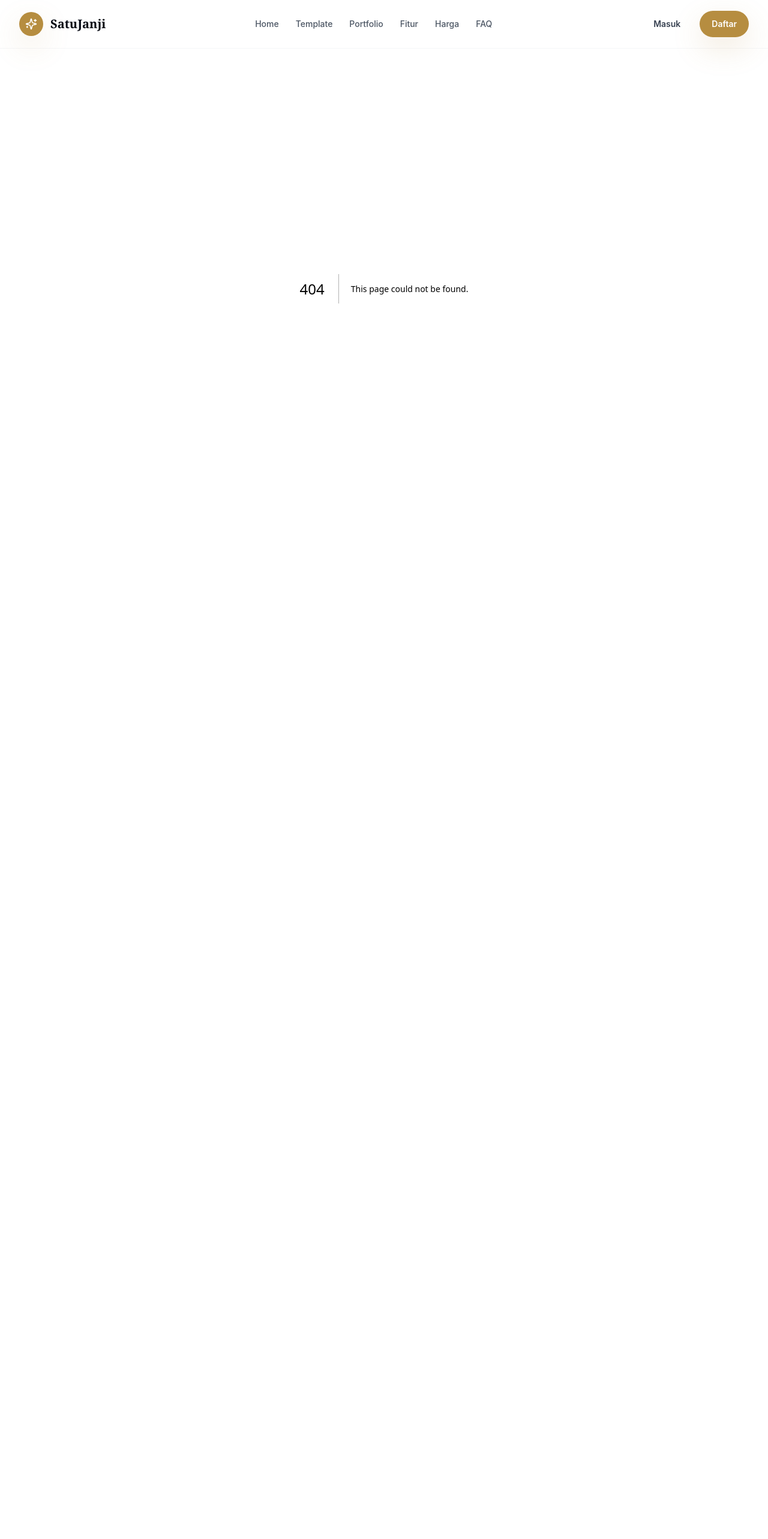
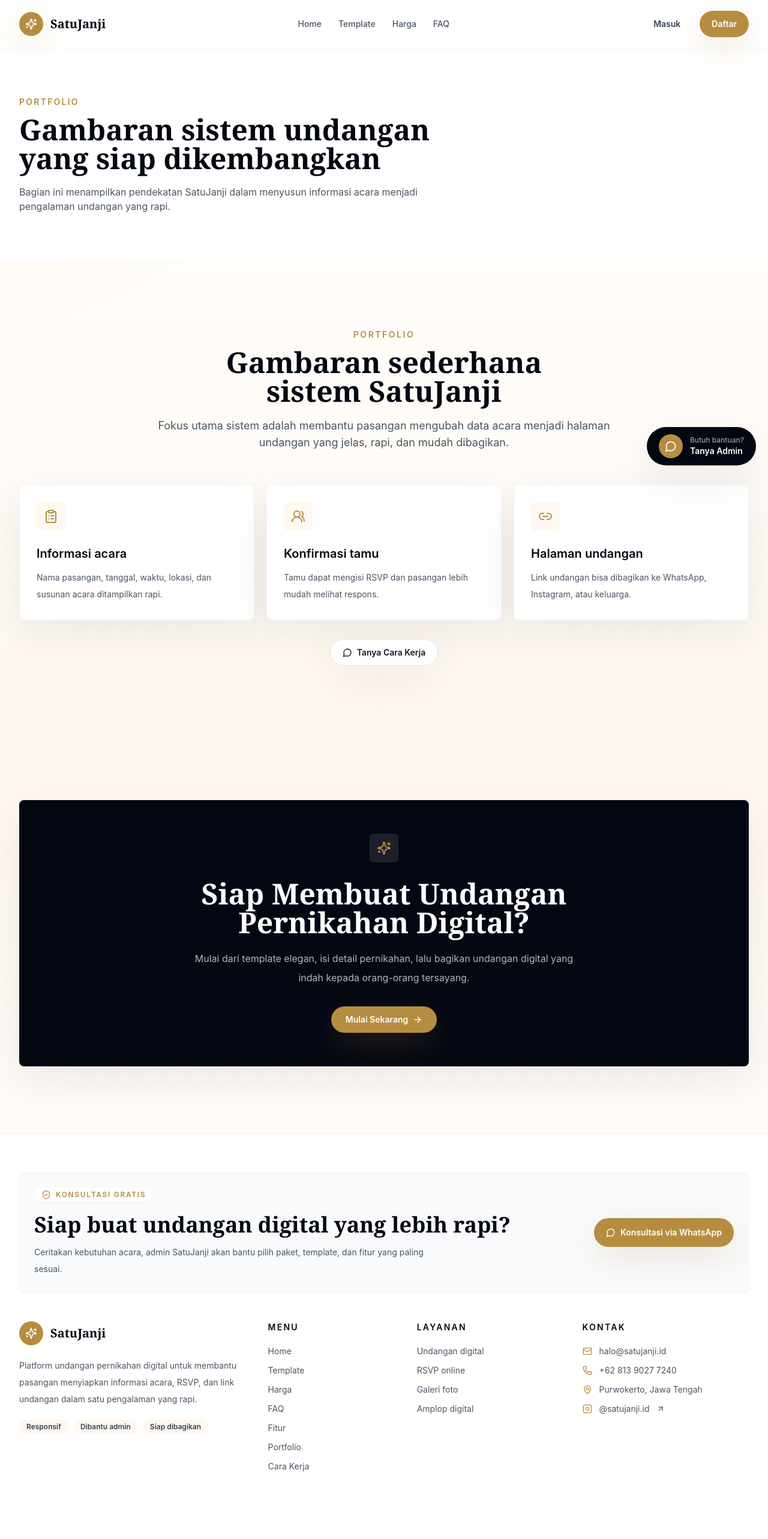
Before and after one commit to ridhoakbarsyah23/SatuJanji, a Next.js app: page /portfolio in a window 1280 px wide. Before the commit this address had no page. Shown: the top 2566 px of the page at 60% size. Before the commit the page ends 881 px from the top, so only its background shows below. Built offline with nearby package versions, Linux system fonts and the light colour scheme.

Commit message:
Streamline home navigation and add content pages

```diff
--- /dev/null
+++ b/app/cara-kerja/page.tsx
@@ -0,0 +1,38 @@
+import type { Metadata } from "next";
+import { CTASection } from "@/components/sections/cta-section";
+import { FloatingWhatsApp } from "@/components/sections/floating-whatsapp";
+import { Footer } from "@/components/sections/footer";
+import { HowItWorksSection } from "@/components/sections/how-it-works-section";
+
+export const metadata: Metadata = {
+  title: "Cara Kerja SatuJanji",
+  description:
+    "Pelajari alur membuat undangan digital di SatuJanji, dari memilih template, mengisi data, sampai membagikan link.",
+};
+
+export default function CaraKerjaPage() {
+  return (
+    <>
+      <main className="pb-20 lg:pb-0">
+        <section className="bg-white py-16 sm:py-20">
+          <div className="section-shell">
+            <p className="text-sm font-semibold uppercase tracking-[0.16em] text-gold">
+              Cara Kerja
+            </p>
+            <h1 className="mt-3 max-w-3xl font-serif text-4xl font-semibold leading-tight text-gray-950 sm:text-5xl">
+              Dari pilihan template sampai link siap dibagikan
+            </h1>
+            <p className="mt-5 max-w-2xl text-sm leading-7 text-gray-600 sm:text-base">
+              Alurnya dibuat ringkas agar calon customer cepat memahami proses
+              pembuatan undangan digital di SatuJanji.
+            </p>
+          </div>
+        </section>
+        <HowItWorksSection />
+        <CTASection />
+      </main>
+      <Footer />
+      <FloatingWhatsApp />
+    </>
+  );
+}
--- /dev/null
+++ b/app/fitur/page.tsx
@@ -0,0 +1,42 @@
+import type { Metadata } from "next";
+import { CTASection } from "@/components/sections/cta-section";
+import { FeaturesSection } from "@/components/sections/features-section";
+import { FloatingWhatsApp } from "@/components/sections/floating-whatsapp";
+import { Footer } from "@/components/sections/footer";
+import { TrustBar } from "@/components/sections/trust-bar";
+import { WhyChooseSection } from "@/components/sections/why-choose-section";
+
+export const metadata: Metadata = {
+  title: "Fitur Undangan Digital",
+  description:
+    "Lihat fitur SatuJanji untuk undangan digital, mulai dari RSVP, galeri foto, buku tamu, lokasi, dan bantuan admin.",
+};
+
+export default function FiturPage() {
+  return (
+    <>
+      <main className="pb-20 lg:pb-0">
+        <section className="bg-white py-16 sm:py-20">
+          <div className="section-shell">
+            <p className="text-sm font-semibold uppercase tracking-[0.16em] text-gold">
+              Fitur
+            </p>
+            <h1 className="mt-3 max-w-3xl font-serif text-4xl font-semibold leading-tight text-gray-950 sm:text-5xl">
+              Semua kebutuhan undangan digital dalam alur yang sederhana
+            </h1>
+            <p className="mt-5 max-w-2xl text-sm leading-7 text-gray-600 sm:text-base">
+              Lihat fitur utama yang membantu pasangan menyiapkan informasi
+              acara, respons tamu, dan halaman undangan yang nyaman dibuka.
+            </p>
+          </div>
+        </section>
+        <TrustBar />
+        <WhyChooseSection />
+        <FeaturesSection />
+        <CTASection />
+      </main>
+      <Footer />
+      <FloatingWhatsApp />
+    </>
+  );
+}
--- a/app/globals.css
+++ b/app/globals.css
@@ -9,6 +9,7 @@
 
 html {
   scroll-behavior: smooth;
+  scroll-padding-top: 5rem;
 }
 
 html,
--- a/app/page.tsx
+++ b/app/page.tsx
@@ -1,30 +1,18 @@
-import { CTASection } from "@/components/sections/cta-section";
 import { FAQSection } from "@/components/sections/faq-section";
-import { FeaturesSection } from "@/components/sections/features-section";
 import { FloatingWhatsApp } from "@/components/sections/floating-whatsapp";
 import { Footer } from "@/components/sections/footer";
 import { HeroSection } from "@/components/sections/hero-section";
-import { HowItWorksSection } from "@/components/sections/how-it-works-section";
-import { PortfolioSection } from "@/components/sections/portfolio-section";
 import { PricingSection } from "@/components/sections/pricing-section";
 import { TemplateSection } from "@/components/sections/template-section";
-import { TrustBar } from "@/components/sections/trust-bar";
-import { WhyChooseSection } from "@/components/sections/why-choose-section";
 
 export default function Home() {
   return (
     <>
       <main className="pb-20 lg:pb-0">
         <HeroSection />
-        <TrustBar />
         <TemplateSection />
-        <PortfolioSection />
-        <WhyChooseSection />
-        <FeaturesSection />
-        <HowItWorksSection />
         <PricingSection />
         <FAQSection />
-        <CTASection />
       </main>
       <Footer />
       <FloatingWhatsApp />
--- /dev/null
+++ b/app/portfolio/page.tsx
@@ -0,0 +1,38 @@
+import type { Metadata } from "next";
+import { CTASection } from "@/components/sections/cta-section";
+import { FloatingWhatsApp } from "@/components/sections/floating-whatsapp";
+import { Footer } from "@/components/sections/footer";
+import { PortfolioSection } from "@/components/sections/portfolio-section";
+
+export const metadata: Metadata = {
+  title: "Portfolio Undangan Digital",
+  description:
+    "Lihat pendekatan dan contoh tampilan undangan digital SatuJanji yang rapi, responsif, dan mudah dibagikan.",
+};
+
+export default function PortfolioPage() {
+  return (
+    <>
+      <main className="pb-20 lg:pb-0">
+        <section className="bg-white py-16 sm:py-20">
+          <div className="section-shell">
+            <p className="text-sm font-semibold uppercase tracking-[0.16em] text-gold">
+              Portfolio
+            </p>
+            <h1 className="mt-3 max-w-3xl font-serif text-4xl font-semibold leading-tight text-gray-950 sm:text-5xl">
+              Gambaran sistem undangan yang siap dikembangkan
+            </h1>
+            <p className="mt-5 max-w-2xl text-sm leading-7 text-gray-600 sm:text-base">
+              Bagian ini menampilkan pendekatan SatuJanji dalam menyusun
+              informasi acara menjadi pengalaman undangan yang rapi.
+            </p>
+          </div>
+        </section>
+        <PortfolioSection />
+        <CTASection />
+      </main>
+      <Footer />
+      <FloatingWhatsApp />
+    </>
+  );
+}
--- a/app/sitemap.ts
+++ b/app/sitemap.ts
@@ -23,6 +23,24 @@ export default function sitemap(): MetadataRoute.Sitemap {
       priority: 0.6,
     },
     {
+      url: `${baseUrl}/fitur`,
+      lastModified: new Date(),
+      changeFrequency: "monthly",
+      priority: 0.7,
+    },
+    {
+      url: `${baseUrl}/portfolio`,
+      lastModified: new Date(),
+      changeFrequency: "monthly",
+      priority: 0.7,
+    },
+    {
+      url: `${baseUrl}/cara-kerja`,
+      lastModified: new Date(),
+      changeFrequency: "monthly",
+      priority: 0.6,
+    },
+    {
       url: `${baseUrl}/lupa-akses`,
       lastModified: new Date(),
       changeFrequency: "monthly",
--- a/components/sections/footer.tsx
+++ b/components/sections/footer.tsx
@@ -12,11 +12,13 @@ import Link from "next/link";
 import { createWhatsAppLink } from "@/lib/whatsapp";
 
 const menu = [
-  { label: "Home", href: "#home" },
-  { label: "Template", href: "#template" },
-  { label: "Fitur", href: "#fitur" },
-  { label: "Harga", href: "#harga" },
-  { label: "FAQ", href: "#faq" },
+  { label: "Home", href: "/#home" },
+  { label: "Template", href: "/#template" },
+  { label: "Harga", href: "/#harga" },
+  { label: "FAQ", href: "/#faq" },
+  { label: "Fitur", href: "/fitur" },
+  { label: "Portfolio", href: "/portfolio" },
+  { label: "Cara Kerja", href: "/cara-kerja" },
 ];
 
 const services = [
--- a/components/sections/navbar.tsx
+++ b/components/sections/navbar.tsx
@@ -9,8 +9,6 @@ import { Button } from "@/components/ui/button";
 const navItems = [
   { label: "Home", href: "/#home" },
   { label: "Template", href: "/#template" },
-  { label: "Portfolio", href: "/#portfolio" },
-  { label: "Fitur", href: "/#fitur" },
   { label: "Harga", href: "/#harga" },
   { label: "FAQ", href: "/#faq" },
 ];
@@ -24,7 +22,8 @@ export function Navbar() {
   }
 
   return (
-    <header className="sticky top-0 z-50 border-b border-gray-100/80 bg-white/90 backdrop-blur-xl">
+    <>
+      <header className="fixed inset-x-0 top-0 z-50 border-b border-gray-100/80 bg-white/90 backdrop-blur-xl">
         <nav
           className="section-shell flex min-h-20 items-center justify-between gap-4"
           aria-label="Navigasi utama"
@@ -107,5 +106,7 @@ export function Navbar() {
           />
         ) : null}
       </header>
+      <div className="h-20" aria-hidden="true" />
+    </>
   );
 }
```
Lines whose indentation alone changed are shown as unchanged.
